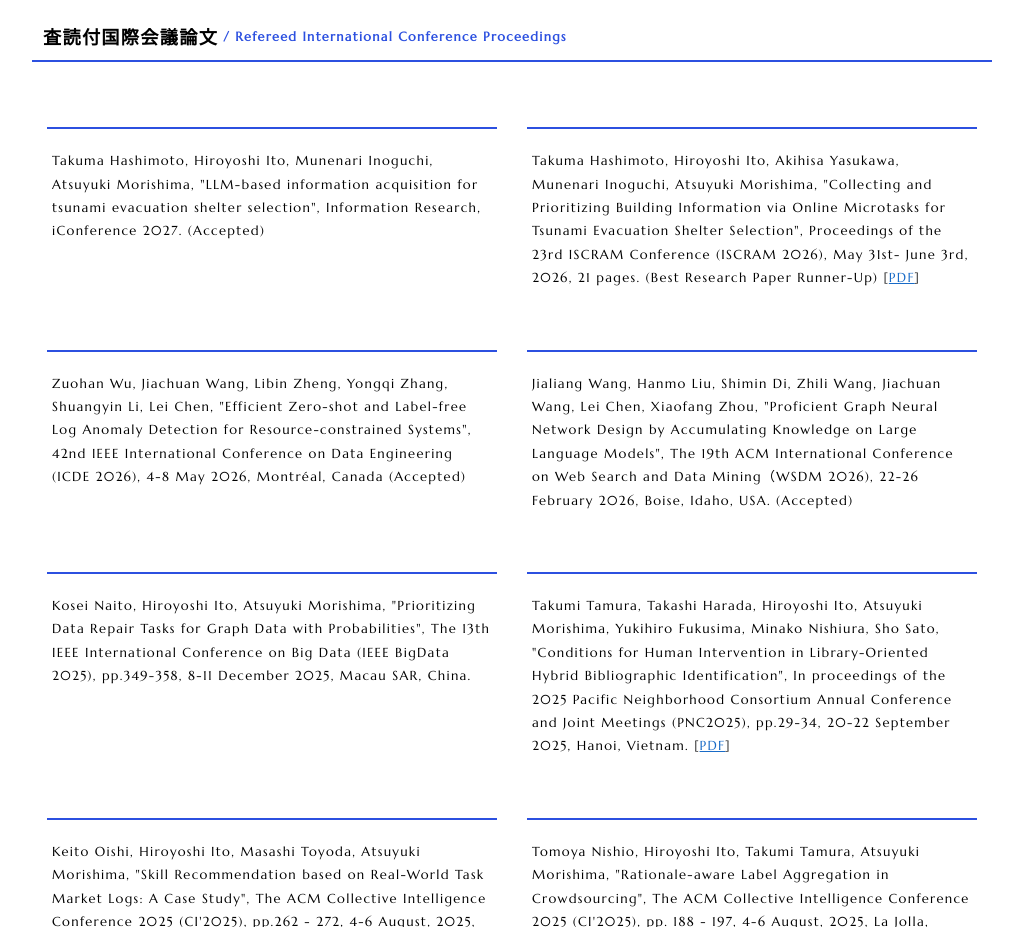
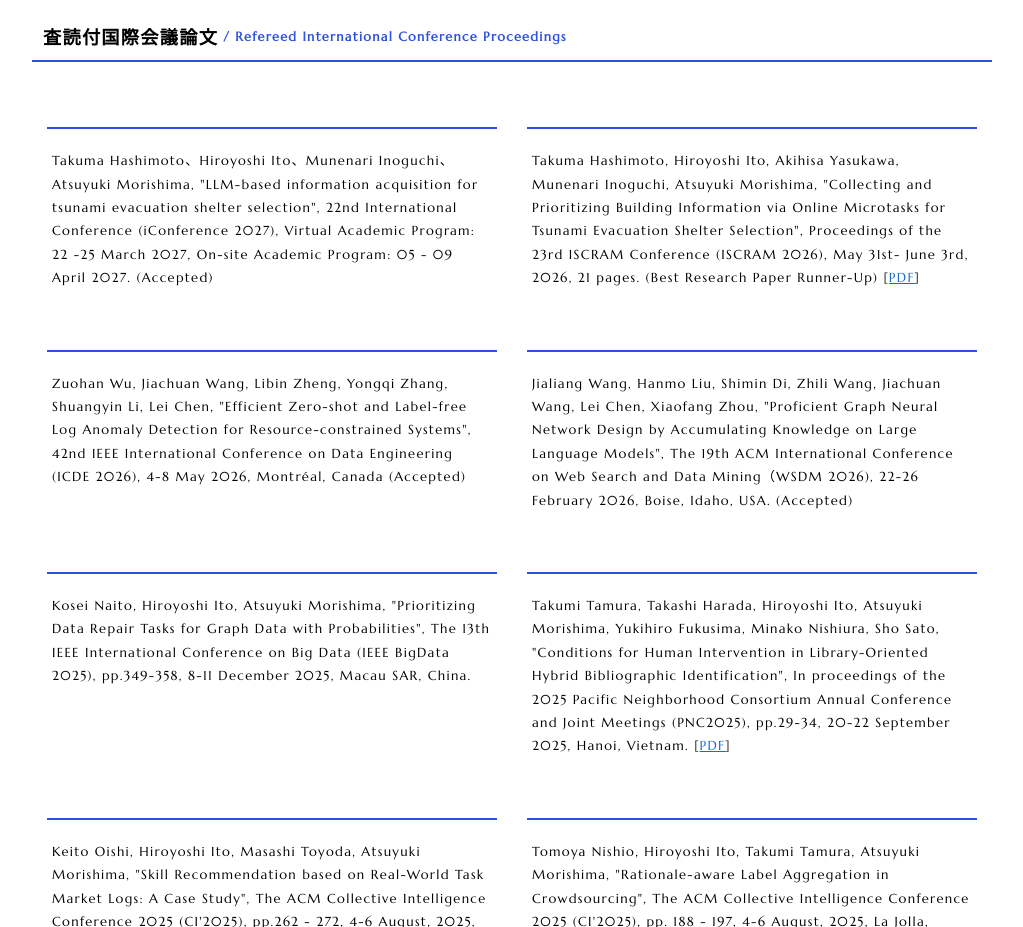
Before and after one commit to crowd4u/fusioncomplab, a plain HTML site: page docs/publications.html in a window 1280 px wide. Shown: the part 3580-4507 px from the top of the page, without its empty margins (128-1151 px from the left). Drawn offline with Linux system fonts and the light colour scheme.

Commit message:
Update the iConference 2027 citation in both listings

```diff
--- a/docs/publications.html
+++ b/docs/publications.html
@@ -512,9 +512,7 @@
                   <div class="publications_list">
                     <ul>
                       <li lang="en">
-                        Takuma Hashimoto, Hiroyoshi Ito, Munenari Inoguchi, Atsuyuki Morishima,
-                        "LLM-based information acquisition for tsunami evacuation shelter selection",
-                        Information Research, iConference 2027. (Accepted)
+                        Takuma Hashimoto、Hiroyoshi Ito、Munenari Inoguchi、Atsuyuki Morishima, "LLM-based information acquisition for tsunami evacuation shelter selection", 22nd International Conference (iConference 2027), Virtual Academic Program: 22 -25 March 2027, On-site Academic Program: 05 - 09 April 2027. (Accepted)
                       </li>
 
                       <li>
```
Also changed, not shown: docs/accepted_papers/iConference2027.html (+1 -2 lines).
